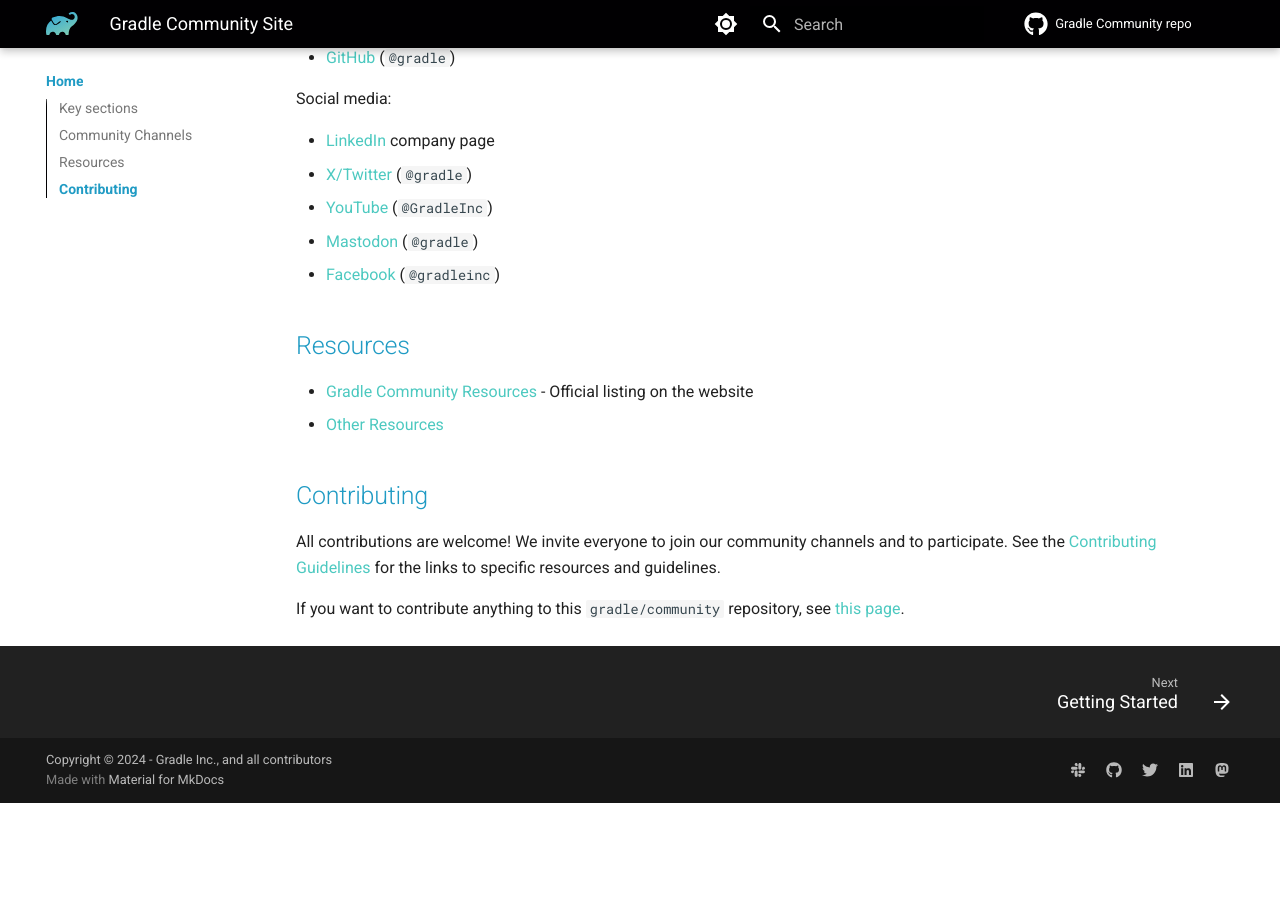
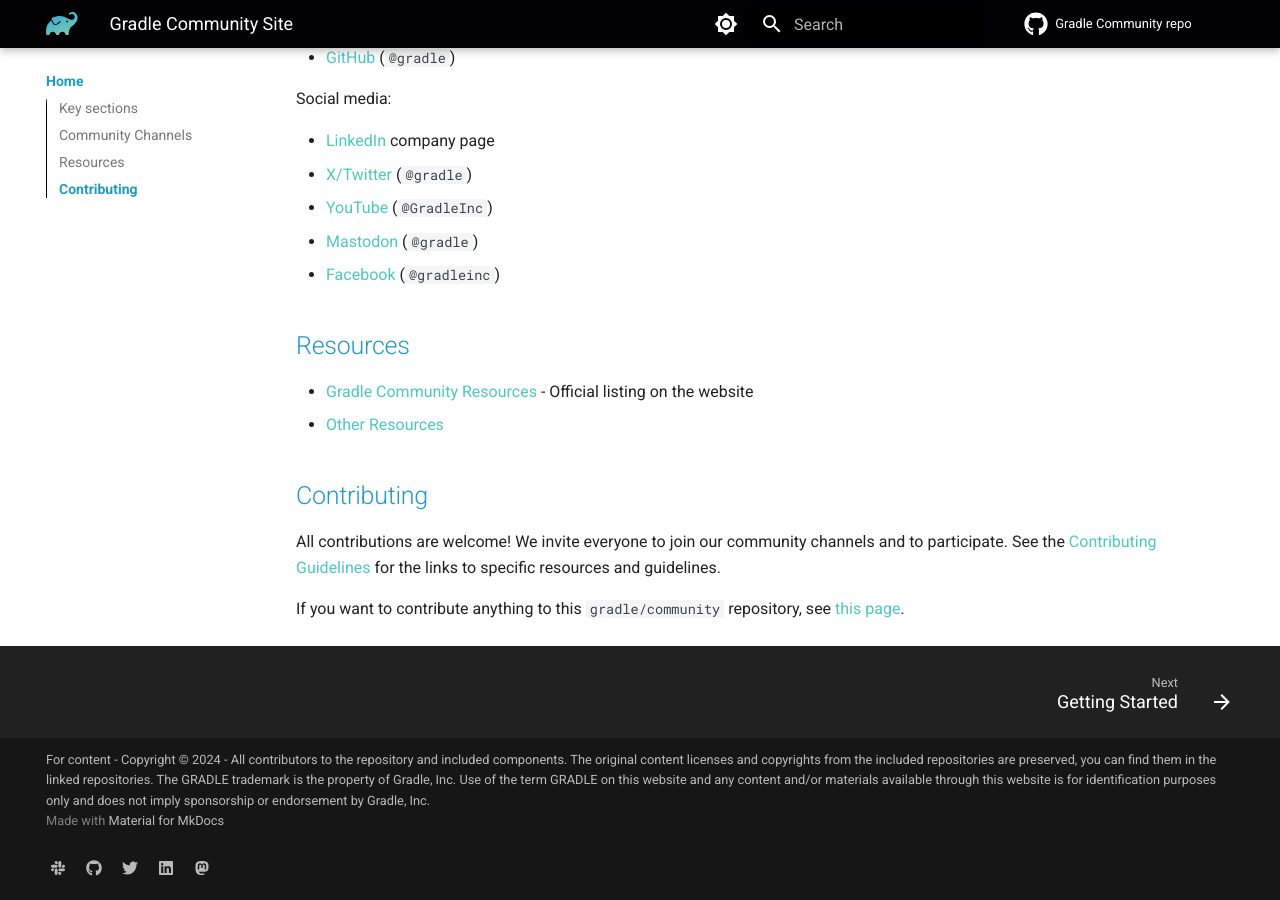
Before and after one commit to gradle/community, an MkDocs documentation site: the page built from docs/README.md, in a window 1280 px wide and 900 px high, scrolled down 736 px. Built offline with MkDocs 1.6.1 and Material for MkDocs 9.7.7, drawn with Linux system fonts in a browser that asks for light colours; plug-ins that fetch from the network failed and are left out; comment, search, counter and statistics services are not loaded; before the commit the page ends 1539 px from its top, so only the background shows below that.

Commit message:
Add legal notice to the footer

```diff
--- a/mkdocs.yml
+++ b/mkdocs.yml
@@ -2,7 +2,14 @@ site_name: Gradle Community Site
 site_description: >-
   This is an open-source site for all Gradle community matters,
   including governance, artwork, events, and public infrastructure.
-copyright: Copyright &copy; 2024 - Gradle Inc., and all contributors
+copyright: >
+  For content - Copyright &copy; 2024 - All contributors to the repository and included components.
+  The original content licenses and copyrights from the included repositories are preserved,
+  you can find them in the linked repositories.
+
+  The GRADLE trademark is the property of Gradle, Inc.
+  Use of the term GRADLE on this website and any content and/or materials available through this website is
+  for identification purposes only and does not imply sponsorship or endorsement by Gradle, Inc.
 docs_dir: docs
 repo_url: https://github.com/gradle/community
 repo_name: Gradle Community repo
```
